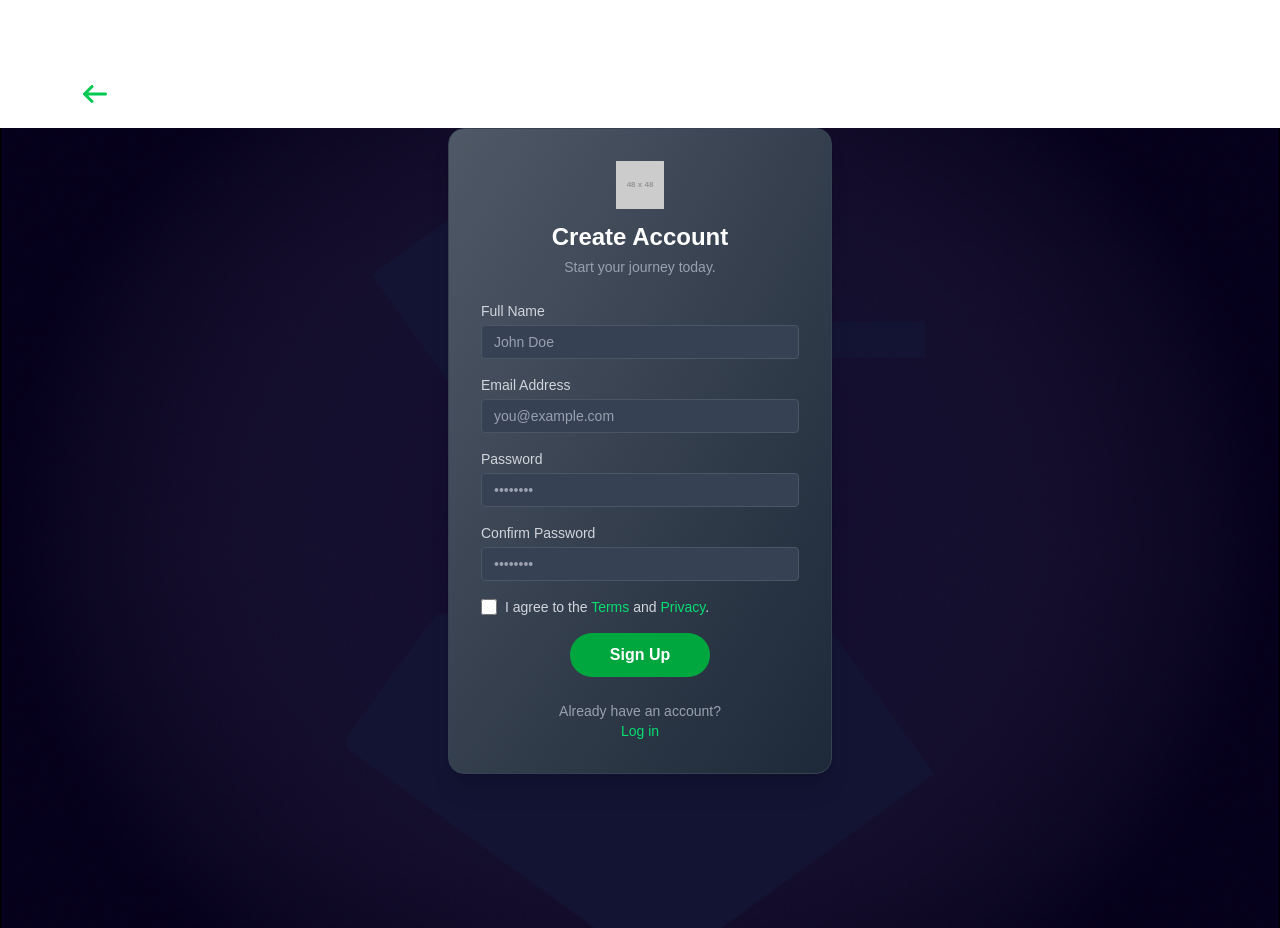
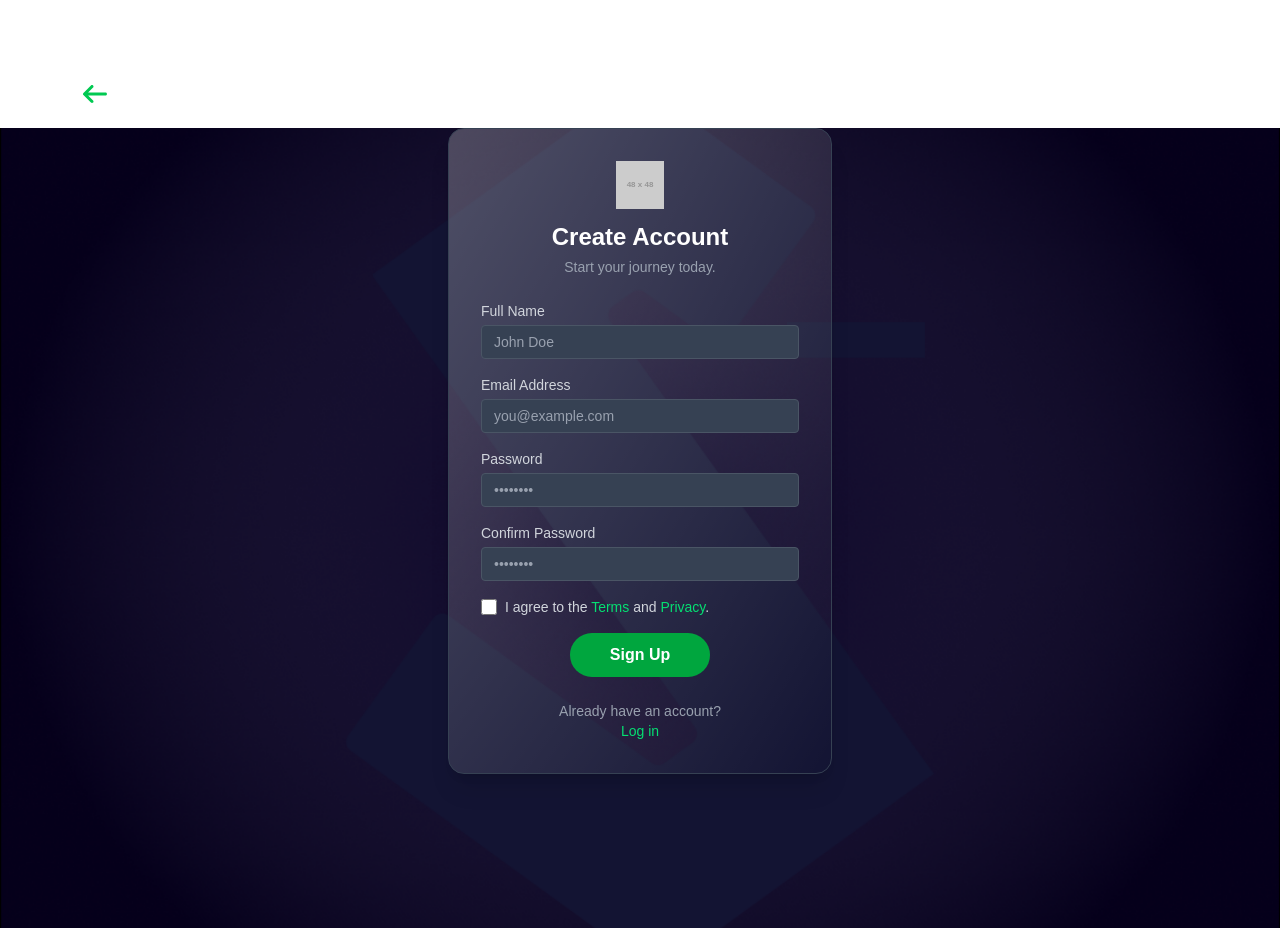
Before and after one commit to Cheqmate01/Capital-Finance, a Vue app: page /signup in a window 1280 px wide. Built offline with nearby package versions, Linux system fonts and the light colour scheme.

Commit message:
For Auth Background

```diff
--- a/src/components/LoginPage.vue
+++ b/src/components/LoginPage.vue
@@ -1,4 +1,4 @@
-<script setup lang="ts">
+<script setup>
 import { RouterLink } from 'vue-router';
 
 </script>
@@ -6,12 +6,12 @@ import { RouterLink } from 'vue-router';
 <template>
     <div class="bg-[url('/src/assets/AuthPages/AuthBackgroundSVG.png')] bg-cover bg-center bg-fixed min-h-screen">
         <RouterLink to="/">
-            <div class="absolute top-18 left-18 bg-white hover:bg-green-400 transition-all duration-300 rounded-full px-2 py-2.5">
+            <div class="fixed top-18 left-18 bg-white hover:bg-green-400 transition-all duration-300 rounded-full px-2 py-2.5">
                 <font-awesome-icon icon="fa-solid fa-arrow-left" class="text-2xl text-green-500" />
             </div>
         </RouterLink>
         <div class="flex justify-center">
-            <div class="bg-radial-[at_-295%_-295%] from-white to-gray-800 rounded-2xl shadow-xl p-8 pb-10 max-w-sm w-full border border-gray-700 my-32">
+            <div class="bg-radial-[at_-295%_-295%] from-white to-[] rounded-2xl shadow-xl p-8 pb-10 max-w-sm w-full border border-gray-700 my-32">
                 <div class="text-center mb-6">
                     <img src="https://via.placeholder.com/48x48/00C851/FFFFFF?text=Logo" alt="Company Logo" class="mx-auto h-12 w-12 mb-3">
                     <h1 class="text-2xl font-bold text-white">Create Account</h1>
--- a/src/components/SignupPage.vue
+++ b/src/components/SignupPage.vue
@@ -1,11 +1,15 @@
+<script setup>
+import { RouterLink } from 'vue-router';
+</script>
+
 <template>
-    <div class="bg-[url('/src/assets/AuthPages/AuthBackgroundSVG.png')] bg-cover bg-center bg-fixed min-h-screen">
+    <div class="bg-black bg-[url('/src/assets/AuthPages/AuthBackgroundSVG.png')] bg-cover bg-center bg-fixed min-h-screen">
         <RouterLink to="/">
-            <div class="absolute top-18 left-18 bg-white hover:bg-green-400 transition-all duration-300 rounded-full px-2 py-2.5">
+            <div class="fixed top-18 left-18 bg-white hover:bg-green-400 transition-all duration-300 rounded-full px-2 py-2.5">
                 <font-awesome-icon icon="fa-solid fa-arrow-left" class="text-2xl text-green-500" />
             </div>
         </RouterLink>
-        <div class="bg-radial-[at_-295%_-295%] from-white to-gray-800 rounded-2xl shadow-xl p-8 max-w-sm w-full border border-gray-700 m-auto my-32">
+        <div class="bg-radial-[at_-295%_-295%] from-white to-[] rounded-2xl shadow-xl p-8 max-w-sm w-full border border-gray-700 m-auto my-32">
             <div class="text-center mb-6">
                 <img src="https://via.placeholder.com/48x48/00C851/FFFFFF?text=Logo" alt="Company Logo" class="mx-auto h-12 w-12 mb-3">
                 <h1 class="text-2xl font-bold text-white">Create Account</h1>
```
